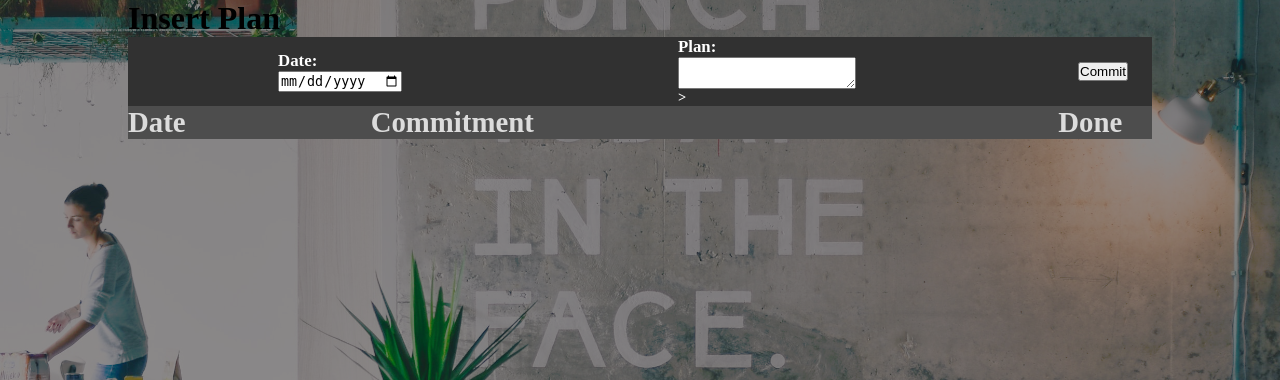
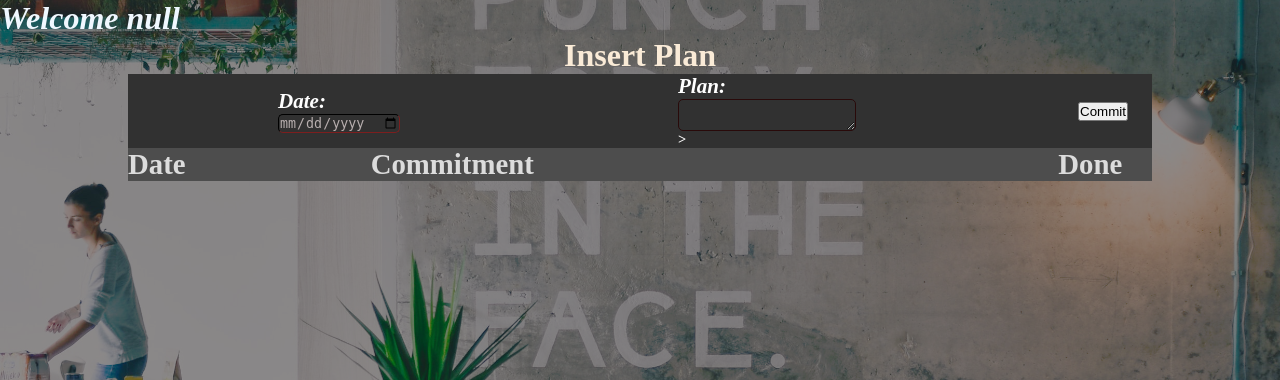
Before and after one commit to KJnong/plan-smart, a PHP site: page /todo.html in a window 1280 px wide. Shown: the part 76-456 px from the top of the page. Run offline with PHP 8.4, Linux system fonts and the light colour scheme; lists and menus that the app fills with data are empty; some libraries are stand-ins or nearby versions.

Commit message:
added welcome message to the user and made inputs transparent

```diff
--- a/css/style.css
+++ b/css/style.css
@@ -62,7 +62,10 @@
     background-size: cover;
 
 }
-
+#welcomeName{
+    font-style: oblique;
+    color: aliceblue;
+}
 
 /* styling the inputs */
 
@@ -72,9 +75,9 @@
     color:white;
 
 }
-.inputs h1{
-    border-bottom: 2px solid rgb(94, 0, 0);
-    margin-bottom: 5px;
+#inputLogo{
+    text-align: center;
+    color: antiquewhite;
 }
 
 /* styling the table*/
@@ -118,3 +121,20 @@
     color: gainsboro;
     text-align: left;
     font-weight: bold;
+}
+input,textarea
+{
+    background: transparent;
+    border-radius: 5px;
+    border-width:1px;
+    border-color: rgb(41, 10, 10);
+    color: rgb(184, 175, 175);
+}
+.inputs h1{
+    font-family: 'Trebuchet MS', 'Lucida Sans Unicode', 'Lucida Grande', 'Lucida Sans', Arial, sans-serif;
+    color:rgb(36, 34, 34);
+}
+label{
+    font-style: oblique;
+    font-size: 18px;
+}
--- a/js/login.js
+++ b/js/login.js
@@ -15,6 +15,8 @@
             const response = JSON.parse(http.responseText);
             var idValue = response.id;
             localStorage.setItem("idValue" , idValue)
+            let name = response.name;
+            localStorage.setItem('userName', name)
             window.location.href = "http://localhost/plan-smart/todo.html";
         }
         else if(http.status == 404)
--- a/js/register.js
+++ b/js/register.js
@@ -13,8 +13,10 @@
     http.setRequestHeader("Content-Type", "application/json;charset=UTF-8");  // content type (meta data)
 
     http.onload = () =>{
-        if( http.status == 200)
-            console.log(http.responseText);
+        if( http.status == 200){
+
+
+        }
 
         else if(http.status == 404)
              console.log(http.responseText);
--- a/js/todo.js
+++ b/js/todo.js
@@ -1,3 +1,5 @@
+document.querySelector('#welcomeName').innerHTML = '<h1>Welcome '+localStorage.getItem('userName')+'</h1>';
+
 function retrieveItems()
 {
     let user = {};
--- a/todo.html
+++ b/todo.html
@@ -20,10 +20,13 @@
         </div>
     </div>
     </header>
+    <div id="welcomeName">
+        <!--name from local storage-->
+    </div>
 
     <div class="container">
             <div class="inputs"></div>
-            <h1>Insert Plan<h1>
+            <h1 id="inputLogo">Insert Plan<h1>
         </div>
     </div>
 
```
